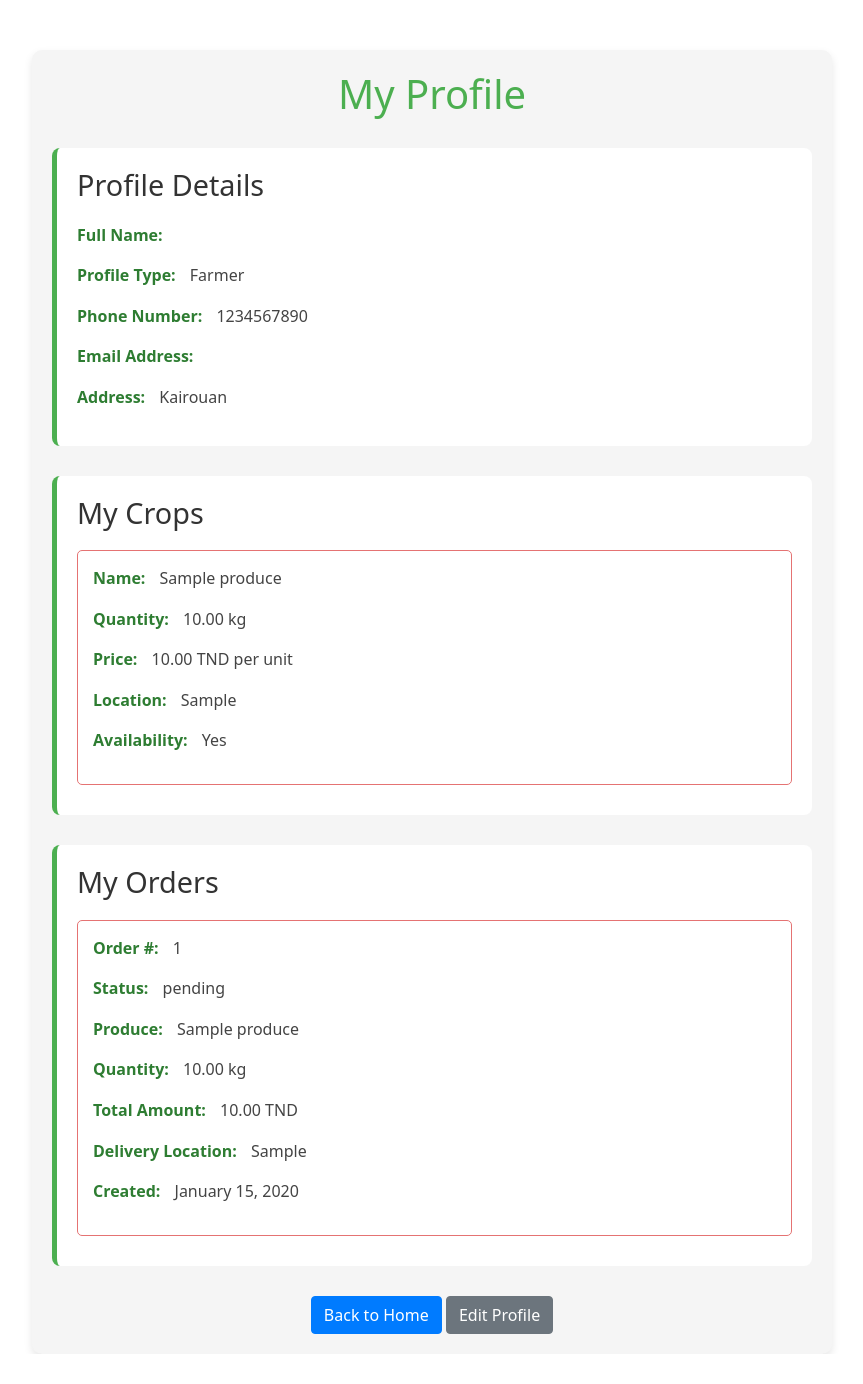
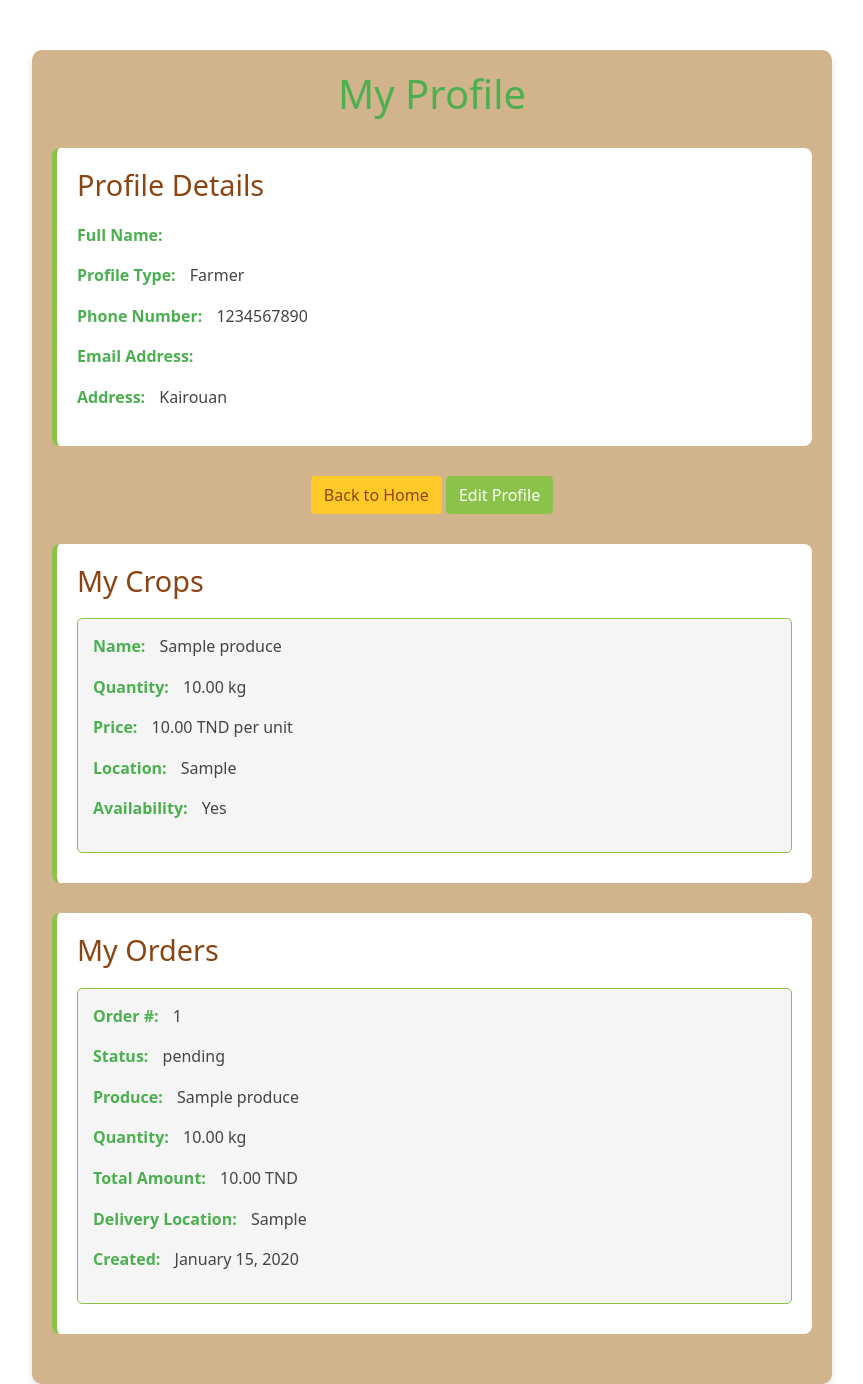
Before and after one commit to toorki/agritech_prototype, a Django app: page /marketplace/profile/ in a window 1280 px wide. Shown: the part 58-1442 px from the top of the page, without its empty margins (208-1071 px from the left). Before the commit the page ends 1412 px from the top, so only its background shows below. Run offline with Django 5.2, Linux system fonts and the light colour scheme; a user stored in the database is signed in; data comes from the database, SQL or seed files in the repository; tables that the repository leaves empty hold one stand-in row (values such as "Sample post"); parts of the project's set-up code (start-up, migrations or seed data) failed here and were passed over; some libraries are stand-ins or nearby versions.

Commit message:
Move Back to Home and Edit Profile buttons to top of profile page for all users

```diff
--- a/marketplace/models.py
+++ b/marketplace/models.py
@@ -185,39 +185,6 @@
         return f"Order #{self.id} - {self.buyer} - {self.status}"
 
     def save(self, *args, **kwargs):
-        if not self.pk:
-            self.unit_price = self.produce.price_per_unit
-            subtotal = self.quantity * self.unit_price
-            self.platform_fee = subtotal * 0.02
-            self.total_amount = subtotal + self.platform_fee
-        super().save(*args, **kwargs)
-
-class Order(models.Model):
-    STATUS_CHOICES = [
-        ('pending', 'Pending'),
-        ('confirmed', 'Confirmed'),
-        ('paid', 'Paid'),
-        ('delivered', 'Delivered'),
-        ('completed', 'Completed'),
-        ('cancelled', 'Cancelled'),
-    ]
-
-    buyer = models.ForeignKey(Buyer, on_delete=models.CASCADE, related_name='orders')
-    produce = models.ForeignKey(Produce, on_delete=models.CASCADE, related_name='orders')
-    quantity = models.DecimalField(max_digits=10, decimal_places=2, validators=[MinValueValidator(0.01)])
-    unit_price = models.DecimalField(max_digits=10, decimal_places=2)
-    platform_fee = models.DecimalField(max_digits=10, decimal_places=2)
-    total_amount = models.DecimalField(max_digits=10, decimal_places=2)
-    status = models.CharField(max_length=10, choices=STATUS_CHOICES, default='pending')
-    delivery_location = models.CharField(max_length=100)
-    delivery_notes = models.TextField(blank=True)
-    created_at = models.DateTimeField(auto_now_add=True)
-    updated_at = models.DateTimeField(auto_now=True)
-
-    def __str__(self):
-        return f"Order #{self.id} - {self.buyer} - {self.status}"
-
-    def save(self, *args, **kwargs):
         if not self.pk:  # Only on creation
             self.unit_price = self.produce.price_per_unit
             subtotal = self.quantity * self.unit_price
--- a/marketplace/views.py
+++ b/marketplace/views.py
@@ -168,8 +168,6 @@
         'location': location,
     }
     return render(request, 'marketplace/produce_list.html', context)
-
-
 
 def logout_view(request):
     logout(request)
@@ -807,25 +805,29 @@
         return redirect('marketplace:marketplace_home')
 
     notifications = Notification.objects.filter(user=request.user).order_by('-created_at')
+    # Mark all notifications as read
+    notifications.filter(is_read=False).update(is_read=True)
+
+    # Prepare notifications with order IDs
+    processed_notifications = []
     for notification in notifications:
-        if not notification.is_read:
-            notification.is_read = True
-            notification.save()
+        order_id = None
+        if "New order placed" in notification.message:
+            match = re.search(r'\[Order ID: (\d+)\]', notification.message)
+            if match:
+                order_id = match.group(1)
+        processed_notifications.append({
+            'id': notification.id,
+            'message': notification.message,
+            'created_at': notification.created_at,
+            'order_id': order_id,
+        })
 
-    # Extract order IDs from notifications (for order-related notifications)
-    order_notifications = []
-    for notification in notifications:
-        match = re.search(r'\[Order ID: (\d+)\]', notification.message)
-        if match:
-            order_id = int(match.group(1))
-            order_notifications.append({'notification': notification, 'order_id': order_id})
-
-    # Debug: Log the order_notifications to verify population
-    logger.debug(f"Order notifications: {order_notifications}")
+    # Debug: Log the processed notifications to verify
+    logger.debug(f"Processed notifications: {processed_notifications}")
 
     context = {
-        'notifications': notifications,
-        'order_notifications': order_notifications,
+        'notifications': processed_notifications,
     }
     return render(request, 'marketplace/notification_list.html', context)
 
--- a/templates/marketplace/user_profile.html
+++ b/templates/marketplace/user_profile.html
@@ -5,7 +5,7 @@
 {% block title %}Profile{% endblock %}
 
 {% block content %}
-<!-- Base styles for farmer and buyer profiles -->
+<!-- Base styles for all profiles -->
 <style>
     .profile-container {
         max-width: 800px;
@@ -22,7 +22,6 @@
     }
 
     .profile-header h1 {
-        color: #4CAF50; /* Nature green for default heading */
         font-size: 2.5rem;
         margin-bottom: 10px;
     }
@@ -32,7 +31,7 @@
         padding: 20px;
         background-color: #FFFFFF; /* Pure white */
         border-radius: 8px;
-        border-left: 5px solid #4CAF50; /* Nature green border */
+        border-left: 5px solid #4CAF50; /* Default border */
     }
 
     .profile-section h2 {
@@ -48,20 +47,19 @@
     }
 
     .profile-section strong {
-        color: #2E7D32; /* Dark green for default */
         margin-right: 10px;
     }
 
-    .produce-item, .order-item {
+    .produce-item, .order-item, .sponsorship-item {
         background-color: #FFFFFF; /* Pure white */
         padding: 15px;
         margin-bottom: 10px;
         border-radius: 5px;
-        border: 1px solid #E57373; /* Soft red border */
+        border: 1px solid #E0E0E0;
         transition: transform 0.2s, box-shadow 0.2s;
     }
 
-    .produce-item:hover, .order-item:hover {
+    .produce-item:hover, .order-item:hover, .sponsorship-item:hover {
         transform: translateY(-2px);
         box-shadow: 0 4px 12px rgba(0, 0, 0, 0.1);
     }
@@ -69,6 +67,11 @@
     .no-items {
         color: #888;
         font-style: italic;
+    }
+
+    .button-container {
+        text-align: center;
+        margin-bottom: 30px;
     }
 
     @media (max-width: 768px) {
@@ -84,10 +87,82 @@
         .profile-section h2 {
             font-size: 1.5rem;
         }
+
+        .produce-item, .order-item, .sponsorship-item {
+            padding: 10px;
+        }
     }
 </style>
 
-<!-- Buyer-specific styles (applied conditionally) -->
+<!-- Farmer-specific styles -->
+{% if profile_type == 'farmer' %}
+<style>
+    .profile-container {
+        background-color: #D2B48C; /* Light tan background */
+    }
+
+    .profile-header h1 {
+        color: #4CAF50; /* Vibrant green for heading */
+    }
+
+    .profile-section {
+        background-color: #FFFFFF; /* Pure white */
+        border-left: 5px solid #8BC34A; /* Soft green border */
+    }
+
+    .profile-section h2 {
+        color: #8B4513; /* Rich brown for section headings */
+    }
+
+    .profile-section p {
+        color: #444;
+    }
+
+    .profile-section strong {
+        color: #4CAF50; /* Vibrant green for strong text */
+    }
+
+    .produce-item, .order-item {
+        border-color: #8BC34A; /* Soft green border */
+        background-color: #F5F5F5; /* Off-white for contrast */
+    }
+
+    .produce-item:hover, .order-item:hover {
+        border-color: #4CAF50; /* Vibrant green on hover */
+        background-color: #E8F5E9; /* Very light green on hover */
+    }
+
+    .no-items {
+        color: #8B4513; /* Rich brown for no items message */
+    }
+
+    .profile-container .btn-primary {
+        background-color: #FFCA28; /* Warm yellow */
+        border-color: #FFCA28;
+        color: #8B4513; /* Rich brown text */
+    }
+
+    .profile-container .btn-primary:hover {
+        background-color: #4CAF50; /* Vibrant green on hover */
+        border-color: #4CAF50;
+        color: #FFFFFF; /* White text on hover */
+    }
+
+    .profile-container .btn-secondary {
+        background-color: #8BC34A; /* Soft green */
+        border-color: #8BC34A;
+        color: #FFFFFF; /* White text */
+    }
+
+    .profile-container .btn-secondary:hover {
+        background-color: #8B4513; /* Rich brown on hover */
+        border-color: #8B4513;
+        color: #FFFFFF; /* White text */
+    }
+</style>
+{% endif %}
+
+<!-- Buyer-specific styles -->
 {% if profile_type == 'buyer' %}
 <style>
     .profile-container {
@@ -151,7 +226,7 @@
 </style>
 {% endif %}
 
-<!-- Sponsor-specific styles (applied conditionally) -->
+<!-- Sponsor-specific styles -->
 {% if profile_type == 'sponsor' %}
 <style>
     .profile-container {
@@ -159,61 +234,46 @@
     }
 
     .profile-header h1 {
-        color: #757575; /* Medium gray - matches sponsor dashboard */
+        color: #757575; /* Medium gray */
     }
 
     .profile-section {
-        background-color: #B0BEC5; /* Light gray - matches sponsor dashboard */
-        border-left: 5px solid #1976D2; /* Deeper blue - matches sponsor dashboard */
+        background-color: #B0BEC5; /* Light gray */
+        border-left: 5px solid #1976D2; /* Deeper blue */
     }
 
     .profile-section h2 {
-        color: #1976D2; /* Deeper blue - matches sponsor dashboard */
+        color: #1976D2; /* Deeper blue */
     }
 
     .profile-section p {
-        color: #757575; /* Medium gray - matches sponsor dashboard */
+        color: #757575; /* Medium gray */
     }
 
     .profile-section strong {
-        color: #1976D2; /* Deeper blue - matches sponsor dashboard */
+        color: #1976D2; /* Deeper blue */
     }
 
     .sponsorship-item {
-        background-color: #fff;
-        padding: 15px;
-        margin-bottom: 10px;
-        border-radius: 5px;
-        border: 1px solid #757575; /* Medium gray - matches sponsor dashboard */
-        transition: transform 0.2s, box-shadow 0.2s;
+        border: 1px solid #757575; /* Medium gray */
     }
 
     .sponsorship-item:hover {
-        transform: translateY(-2px);
-        box-shadow: 0 4px 12px rgba(0, 0, 0, 0.1);
+        border-color: #1976D2; /* Deeper blue on hover */
     }
 
     .no-items {
-        color: #757575; /* Medium gray - matches sponsor dashboard */
+        color: #757575; /* Medium gray */
     }
 
-    .dashboard-container .btn-primary {
-        background-color: #FFD700; /* Classic gold - matches sponsor dashboard */
+    .dashboard-container .btn-primary, .dashboard-container .btn {
+        background-color: #FFD700; /* Classic gold */
         border-color: #FFD700;
+        color: #333; /* Dark text for contrast */
     }
 
-    .dashboard-container .btn-primary:hover {
-        background-color: #F4A460; /* Warm gold - matches sponsor dashboard */
-        border-color: #F4A460;
-    }
-
-    .dashboard-container .btn {
-        background-color: #FFD700; /* Classic gold - matches sponsor dashboard */
-        border-color: #FFD700;
-    }
-
-    .dashboard-container .btn:hover {
-        background-color: #F4A460; /* Warm gold - matches sponsor dashboard */
+    .dashboard-container .btn-primary:hover, .dashboard-container .btn:hover {
+        background-color: #F4A460; /* Warm gold */
         border-color: #F4A460;
     }
 </style>
@@ -235,6 +295,11 @@
         {% elif profile_type == 'sponsor' %}
             <p><strong>Organization:</strong> {{ profile.organization }}</p>
         {% endif %}
+    </div>
+
+    <div class="button-container">
+        <a href="{% if profile_type == 'buyer' %}{% url 'marketplace:buyer_marketplace' %}{% elif profile_type == 'sponsor' %}{% url 'marketplace:sponsorship' %}{% else %}{% url 'marketplace:marketplace_home' %}{% endif %}" class="btn btn-primary">Back to Home</a>
+        <a href="{% url 'marketplace:user_profile_update' %}" class="btn btn-secondary">Edit Profile</a>
     </div>
 
     {% if profile_type == 'farmer' %}
@@ -293,11 +358,5 @@
             <p class="no-items">No orders found.</p>
         {% endif %}
     </div>
-
-    <div class="text-center">
-        <!-- Conditional "Back to Home" link updated for buyer -->
-        <a href="{% if profile_type == 'buyer' %}{% url 'marketplace:buyer_marketplace' %}{% elif profile_type == 'sponsor' %}{% url 'marketplace:sponsorship' %}{% else %}{% url 'marketplace:marketplace_home' %}{% endif %}" class="btn btn-primary">Back to Home</a>
-        <a href="{% url 'marketplace:user_profile_update' %}" class="btn btn-secondary">Edit Profile</a>
-    </div>
 </div>
 {% endblock %}
```
